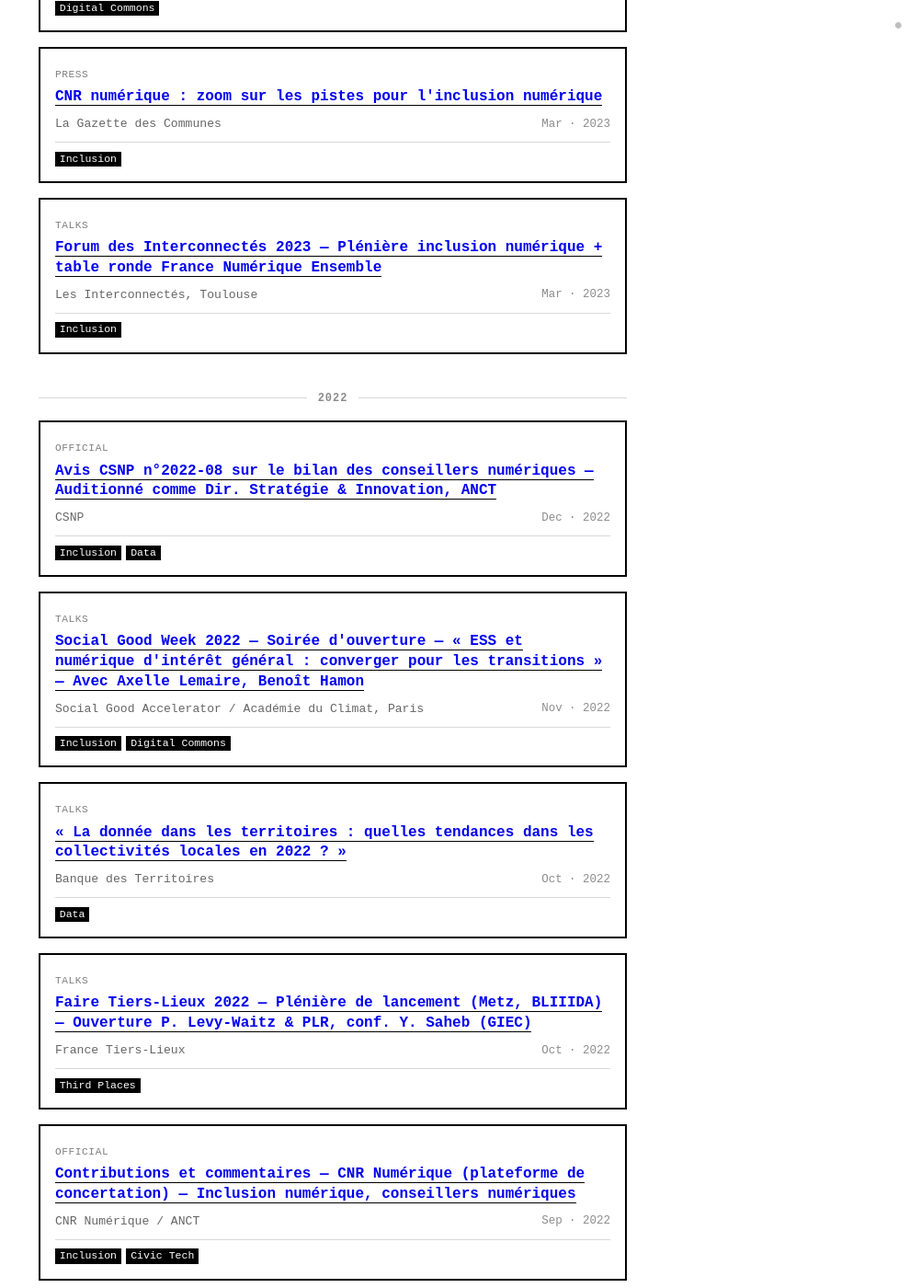
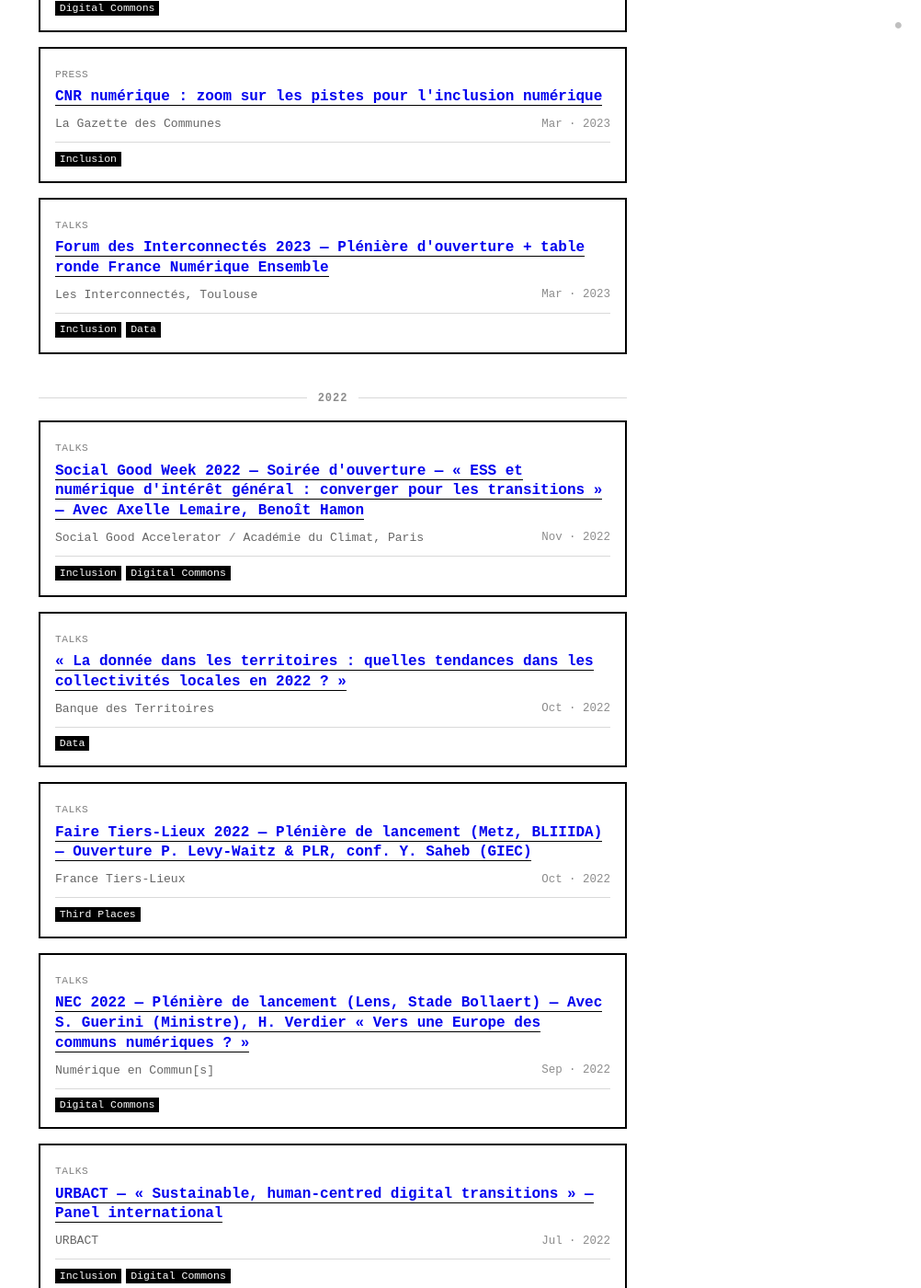
Before and after one commit to PLrolle/plrolle.github.io, a Jekyll site: the page built from talks.md, in a window 1280 px wide and 1400 px high, scrolled down 3136 px. Shown: the whole window at 92% size, without its empty margins (278-1280 px from the left). Built offline with Jekyll 4.4.1, drawn with Linux system fonts in a browser that asks for light colours; some of the changed text lies outside the part shown.

Commit message:
Remove Official filter, delete CSNP & CNR entries, update Interconnectés title and add data tag
https://claude.ai/code/session_016X5NZqxTYQ8AbJZwpTqG24

```diff
--- a/_data/talks.json
+++ b/_data/talks.json
@@ -152,21 +152,9 @@
     "sort_key": 202303,
     "category": "talks",
     "country": "france",
-    "title": "Forum des Interconnectés 2023 — Plénière inclusion numérique + table ronde France Numérique Ensemble",
+    "title": "Forum des Interconnectés 2023 — Plénière d'ouverture + table ronde France Numérique Ensemble",
     "organization": "Les Interconnectés, Toulouse",
     "url": "https://www.evenements.interconnectes.com/forum2023/speaker/073a7535-3fb8-ed11-994c-000d3a469307/pierre-louis-rolle",
-    "themes": ["inclusion"]
-  },
-  {
-    "id": "csnp-2022",
-    "year": 2022,
-    "month_label": "Dec",
-    "sort_key": 202212,
-    "category": "official",
-    "country": "france",
-    "title": "Avis CSNP n°2022-08 sur le bilan des conseillers numériques — Auditionné comme Dir. Stratégie & Innovation, ANCT",
-    "organization": "CSNP",
-    "url": "https://csnp.fr/wp-content/uploads/2022/12/Avis-n%C2%B02022-08-du-14-decembre-2022-sur-le-bilan-des-conseillers-numeriques.pdf",
     "themes": ["inclusion", "data"]
   },
   {
@@ -204,18 +192,6 @@
     "organization": "France Tiers-Lieux",
     "url": "https://www.youtube.com/watch?app=desktop&v=8sN8Iruchuc",
     "themes": ["third-places"]
-  },
-  {
-    "id": "cnr-contrib-2022",
-    "year": 2022,
-    "month_label": "Sep",
-    "sort_key": 202209,
-    "category": "official",
-    "country": "france",
-    "title": "Contributions et commentaires — CNR Numérique (plateforme de concertation) — Inclusion numérique, conseillers numériques",
-    "organization": "CNR Numérique / ANCT",
-    "url": "https://cnr-numerique.anct.gouv.fr/profiles/pierre-louis_rolle/activity?locale=fr",
-    "themes": ["inclusion", "civic-tech"]
   },
   {
     "id": "nec2022-pleniere",
--- a/_layouts/talks.html
+++ b/_layouts/talks.html
@@ -365,7 +365,6 @@
             <button class="cat-pill" data-cat="talks" onclick="filterType('talks')">Talks</button>
             <button class="cat-pill" data-cat="interviews" onclick="filterType('interviews')">Interviews</button>
             <button class="cat-pill" data-cat="press" onclick="filterType('press')">Press</button>
-            <button class="cat-pill" data-cat="official" onclick="filterType('official')">Official</button>
           </div>
         </div>
 
@@ -470,8 +469,7 @@
       const TYPE_LABELS = {
         'talks':      'Talks',
         'interviews': 'Interviews',
-        'press':      'Press',
-        'official':   'Official'
+        'press':      'Press'
       };
 
       const COUNTRY_LABELS = {
```
